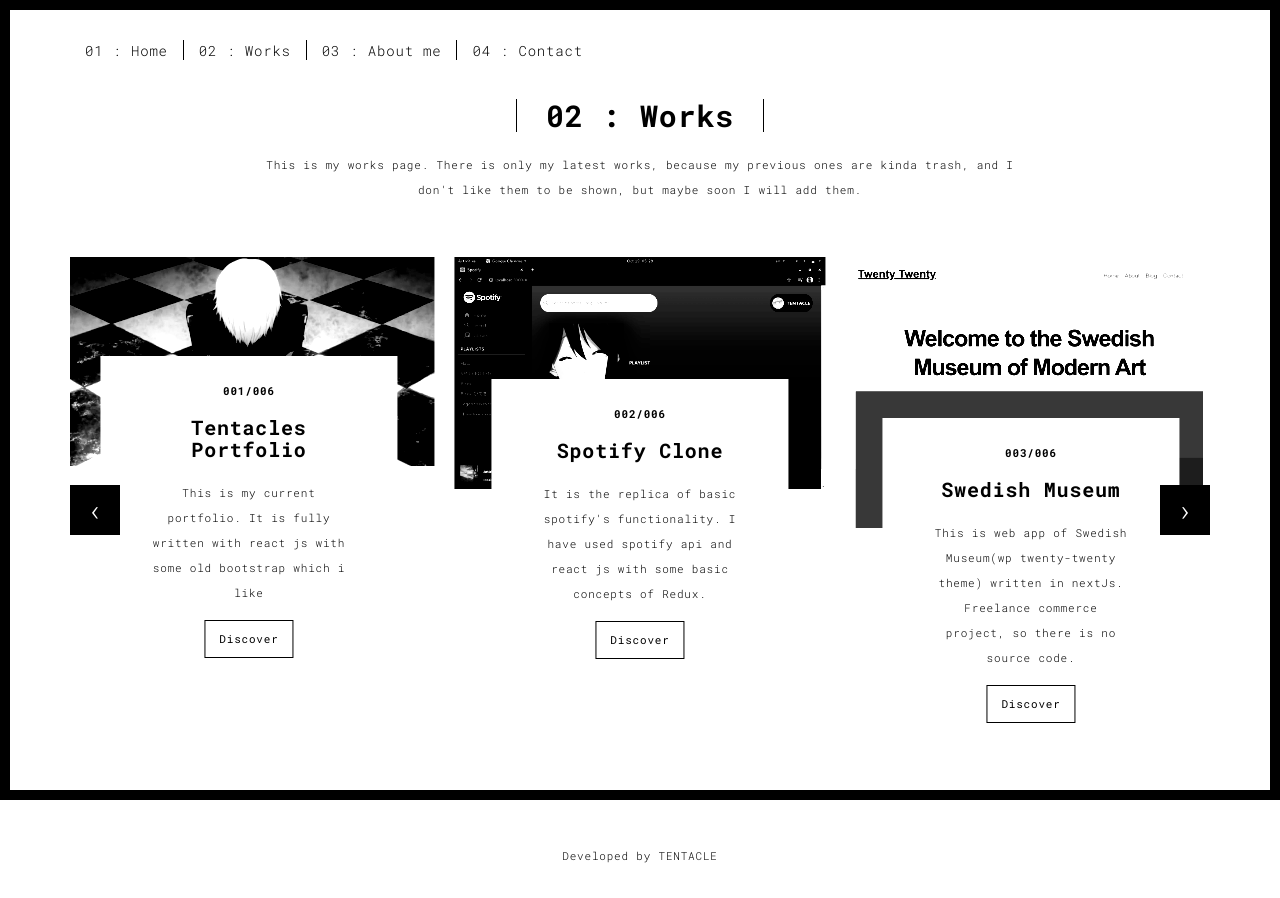
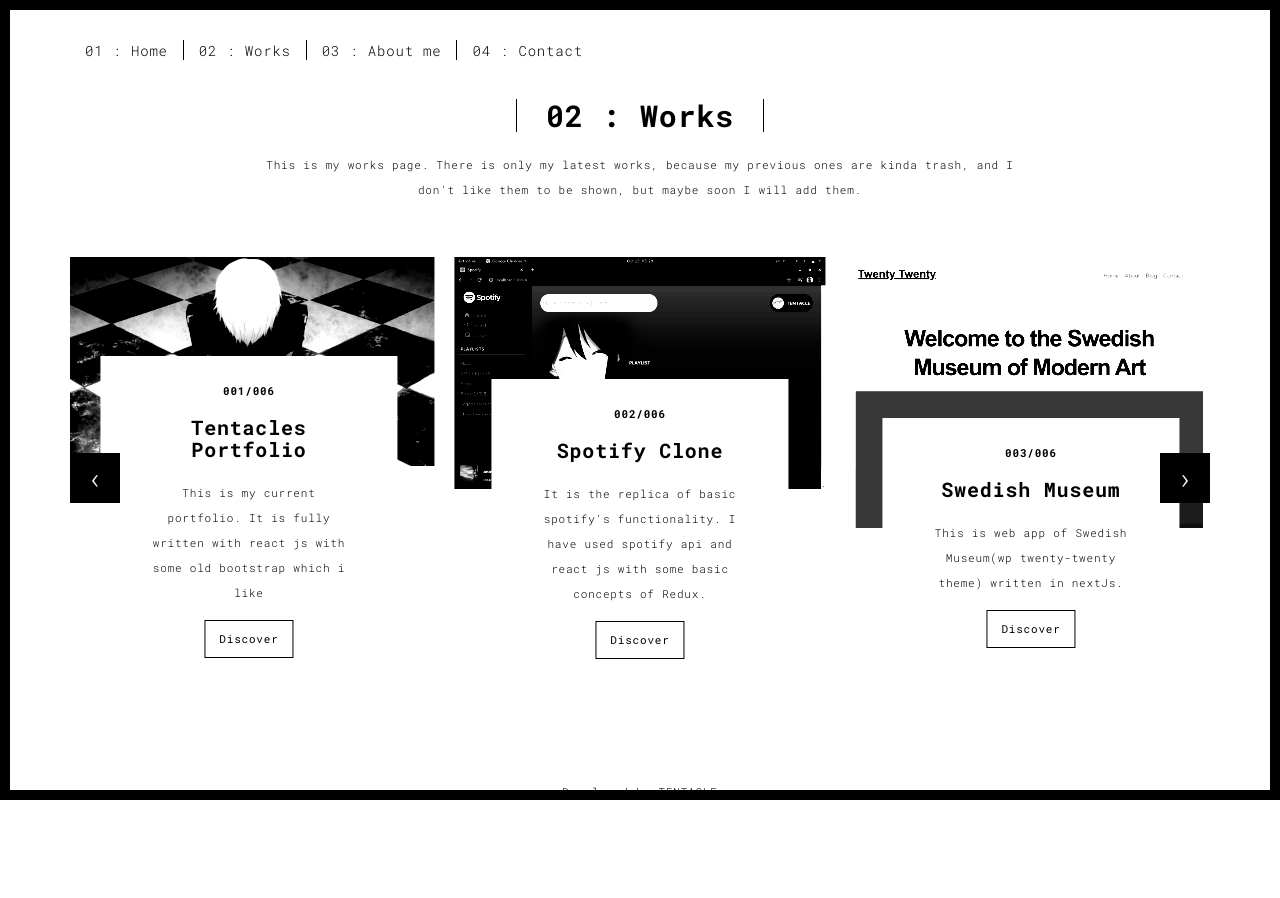
Before and after one commit to philosofonusus/ThePortfolio, a React (Create React App) app: page /works in a window 1280 px wide. After the commit the page ends 834 px from the top, so only its background shows below. Built offline with nearby package versions, Linux system fonts and the light colour scheme.

Commit message:
some markups

```diff
--- a/src/Components/Carousel.js
+++ b/src/Components/Carousel.js
@@ -15,7 +15,7 @@
     const items = [
         {title: 'Tentacles Portfolio', description: 'This is my current portfolio.  It is fully written with react js with some old bootstrap which i like', href: 'https://my-tentacles-are-in-you.netlify.app/', number: '001/006', img: proj1},
         {title: 'Spotify Clone', description: 'It is the replica of basic spotify\'s functionality. I have used spotify api and react js with some basic concepts of Redux.', href: 'https://github.com/philosofonusus/spotify-clone', number: '002/006', img: proj2},
-        {title: 'Swedish Museum', description: 'This is web app of Swedish Museum(wp twenty-twenty theme) written in nextJs. Freelance commerce project, so there is no source code.', number: '003/006', img: proj3, href: '#'},
+        {title: 'Swedish Museum', description: 'This is web app of Swedish Museum(wp twenty-twenty theme) written in nextJs.', number: '003/006', img: proj3, href: '#'},
         {title: 'TheCocktailDb', description: 'This is TheCocktailDb MERN fullstack project.', href: 'https://github.com/philosofonusus/TheCocktailDB', number: '004/006', img: proj4}
     ]
     return (
```
